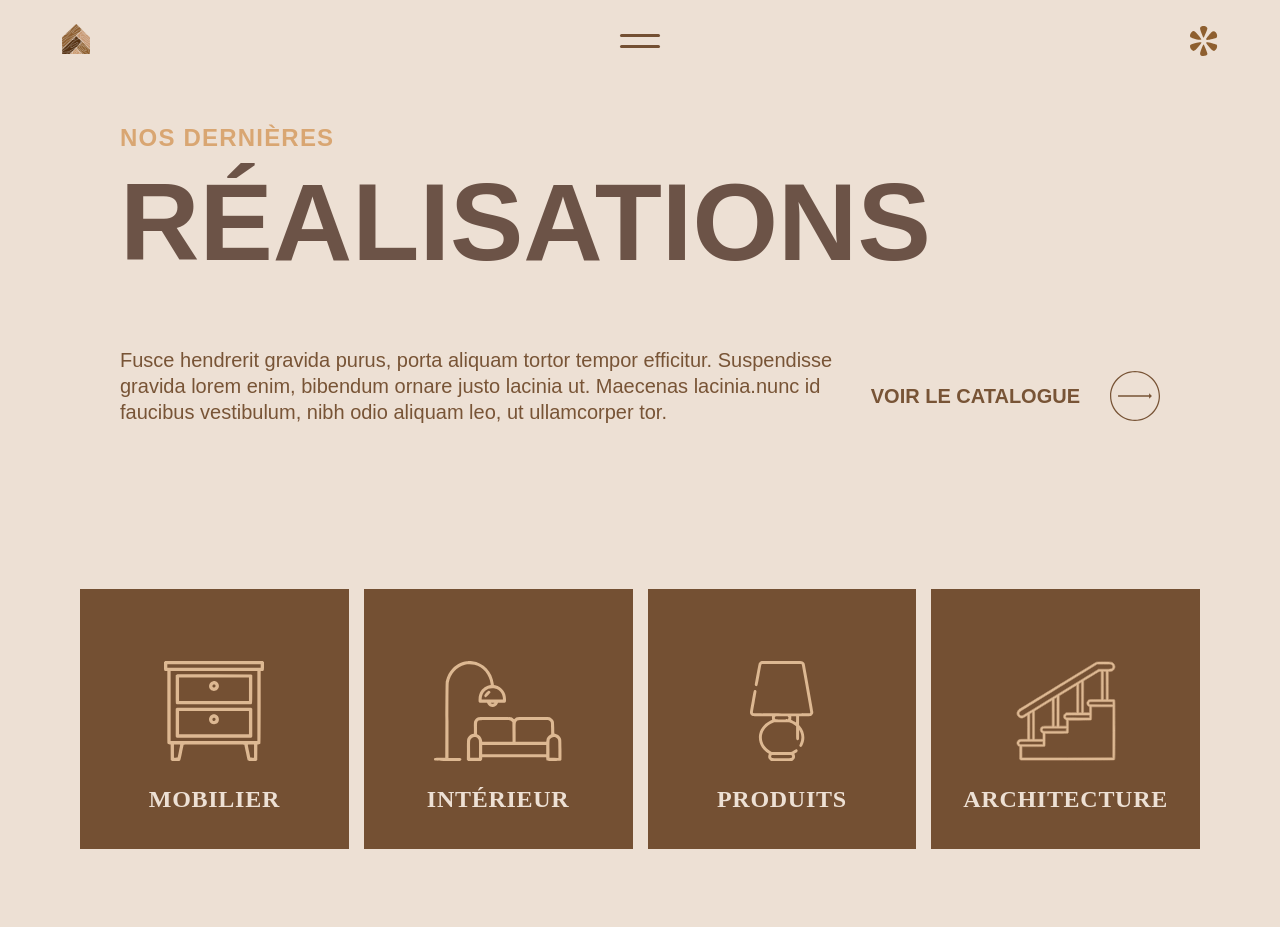
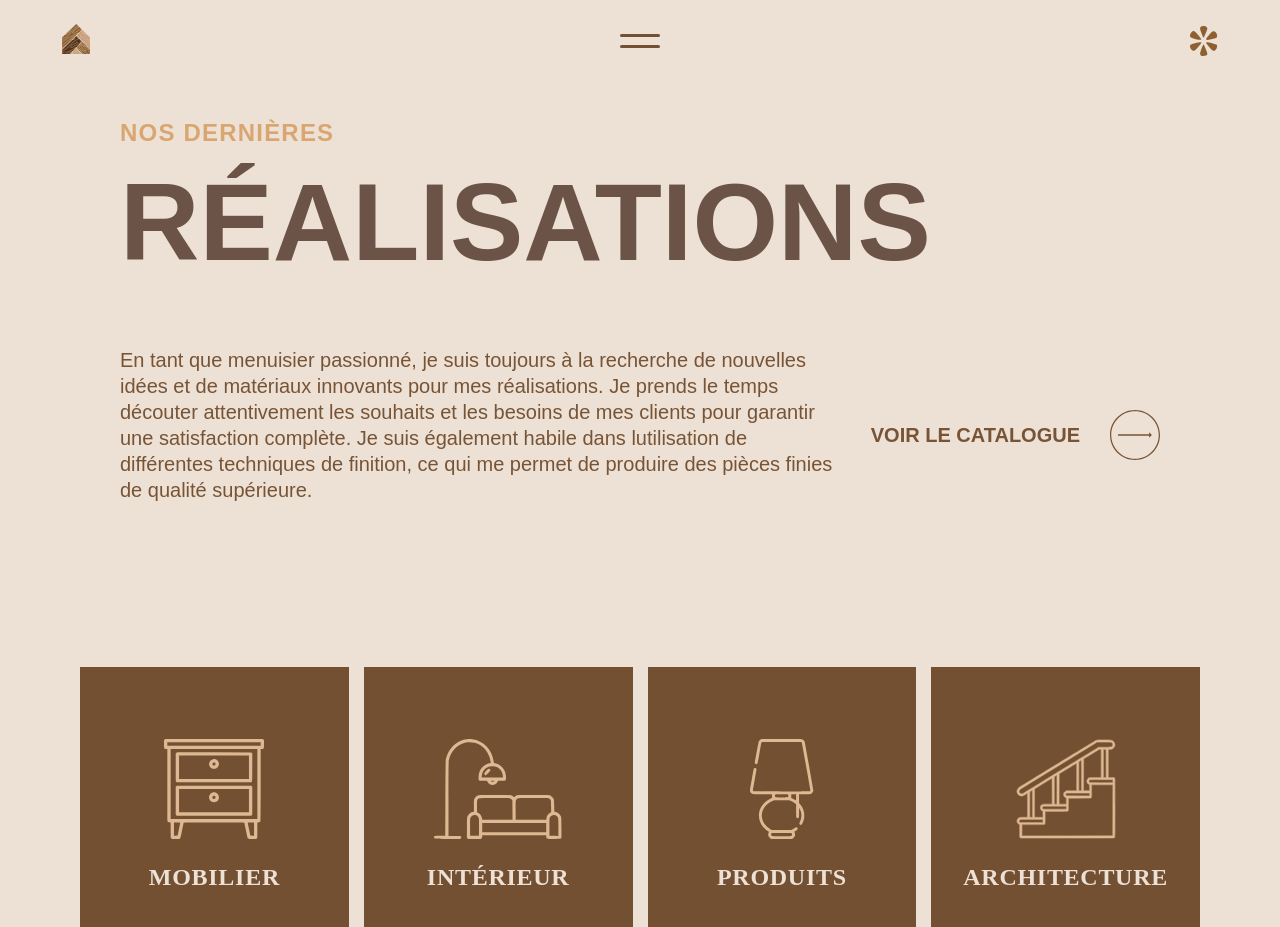
Before and after one commit to vittoriobusatta/DecorTakaz, a Next.js app: page / in a window 1280 px wide. Built offline with nearby package versions, Linux system fonts and the light colour scheme; a small style sheet from the web is missing.

Commit message:
somes changes

```diff
--- a/components/Release.js
+++ b/components/Release.js
@@ -23,8 +23,7 @@ const Content = styled.div`
   & h1 {
     position: relative;
     font-weight: 800;
-    font-size: 42px;
-    line-height: 52px;
+    font-size: max(10vw, 38px);
     text-transform: uppercase;
     color: #6c5347;
     margin-bottom: 50px;
@@ -36,12 +35,13 @@ const Content = styled.div`
       content: "Nos dernières";
       position: absolute;
       top: -15px;
-      font-size: 10px;
+      /* font-size: 10px; */
+      font-size: max(2vw, 10px);
       line-height: 11px;
       letter-spacing: 0.05em;
       color: #d9a672;
       @media screen and (min-width: 1224px) {
-        top: -25px;
+        top: -30px;
         font-size: 24px;
         line-height: 33px;
       }
@@ -54,6 +54,9 @@ const About = styled.div`
   flex-direction: column;
   align-items: flex-end;
   width: 100%;
+  @media screen and (min-width: 768px) {
+    align-items: flex-start;
+  }
   @media screen and (min-width: 1224px) {
     justify-content: space-between;
     flex-direction: row;
@@ -78,6 +81,7 @@ const About = styled.div`
       text-transform: uppercase;
       color: #785436;
       margin-right: 10px;
+      white-space: nowrap;
       @media screen and (min-width: 1224px) {
         font-size: 20px;
         line-height: 30px;
@@ -95,11 +99,12 @@ const About = styled.div`
   & p {
     font-weight: 500;
     font-size: 14px;
-    line-height: 18px;
+    line-height: 20px;
     color: #785436;
-    max-width: 750px;
+    max-width: 850px;
     padding-bottom: 20px;
     text-align: start;
+    margin-right: 30px;
     @media screen and (min-width: 1224px) {
       font-size: 20px;
       line-height: 26px;
@@ -116,11 +121,16 @@ const Table = styled.ul`
   width: 100%;
   margin-top: 60px;
   padding: 0 15px;
+  @media screen and (min-width: 768px) {
+    margin-top: 100px;
+  }
   @media screen and (min-width: 992px) {
     display: flex;
     justify-content: space-between;
+    margin-top: 120px;
+  }
+  @media screen and (min-width: 1224px) {
     padding: 0 80px;
-    margin-top: 120px;
   }
   & li {
     height: 100%;
@@ -204,10 +214,13 @@ function Release() {
         <h1>Réalisations</h1>
         <About>
           <p>
-            Fusce hendrerit gravida purus, porta aliquam tortor tempor
-            efficitur. Suspendisse gravida lorem enim, bibendum ornare justo
-            lacinia ut. Maecenas lacinia.nunc id faucibus vestibulum, nibh odio
-            aliquam leo, ut ullamcorper tor.
+            En tant que menuisier passionné, je suis toujours à la recherche de
+            nouvelles idées et de matériaux innovants pour mes réalisations. Je
+            prends le temps découter attentivement les souhaits et les besoins
+            de mes clients pour garantir une satisfaction complète. Je suis
+            également habile dans lutilisation de différentes techniques de
+            finition, ce qui me permet de produire des pièces finies de qualité
+            supérieure.
           </p>
           <div>
             <span>Voir le catalogue</span>
```
